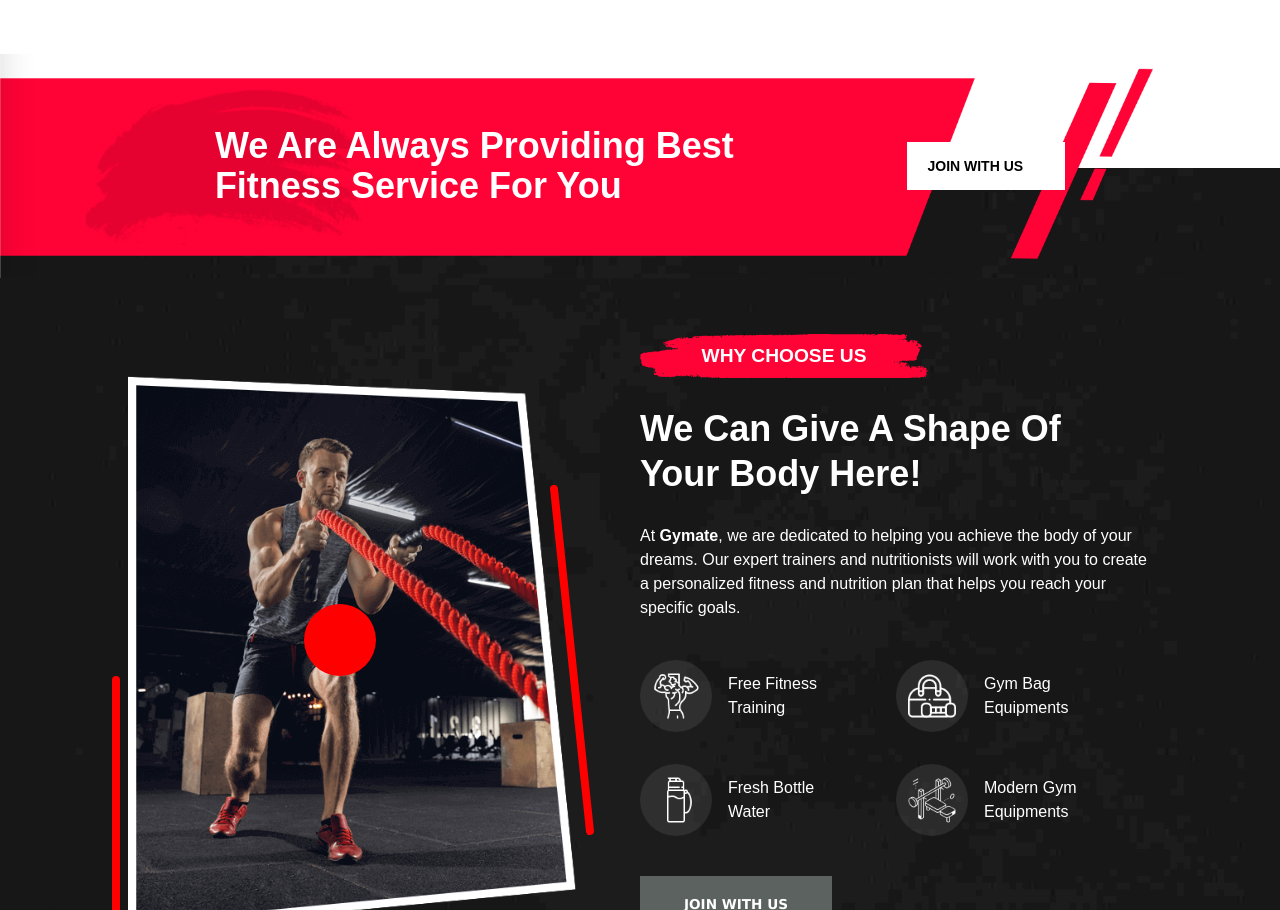
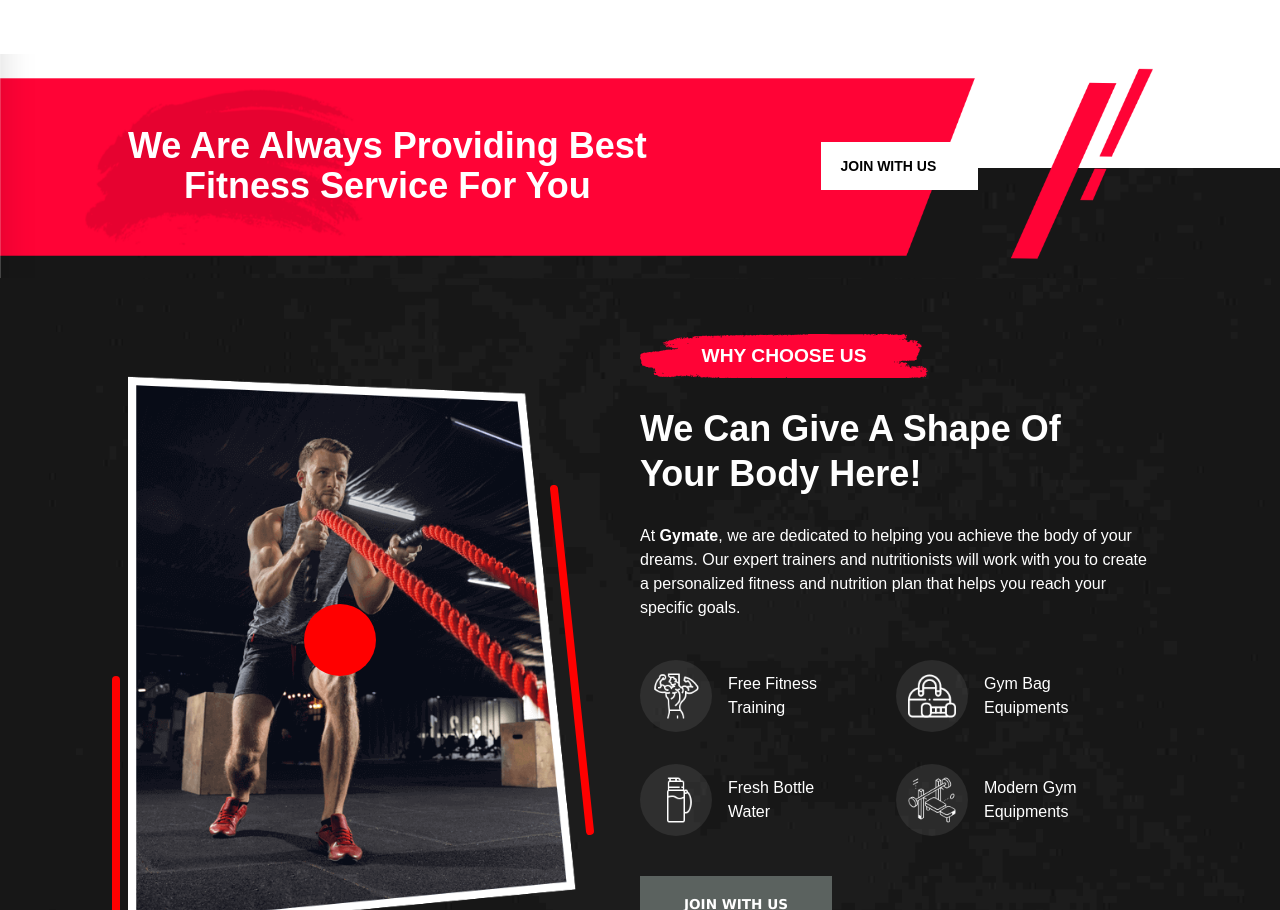
Before and after one commit to PawelWydra/Gymate-main, a React (Create React App) app: page / in a window 1280 px wide. Shown: the part 2937-3847 px from the top of the page. Built offline with nearby package versions, Linux system fonts and the light colour scheme; some icons are missing.

Commit message:
refactor: add flex property to h1 and button

```diff
--- a/src/components/join/join.jsx
+++ b/src/components/join/join.jsx
@@ -5,14 +5,15 @@ import bg from "../../assets/images/features/cta-bg.png";
 function Join() {
   return (
     <SectionContainer bg={bg}>
-      <div className="flex justify-around items-center max-w-5xl min-h-28">
-        <div className="text-xl sm:text-3xl lg:text-4xl font-semibold">
+      <div className="flex flex-wrap items-center min-h-28 gap-5 lg:gap-0">
+        <div className="flex-[1_3_0%] text-center text-2xl sm:text-3xl lg:text-4xl font-semibold min-w-fit">
           <h1 className="">
             We Are Always Providing Best
             <br /> Fitness Service For You
           </h1>
         </div>
-        <BtnWithRightArrow text={"JOIN WITH US"} />
+        <div className="flex-[1_2] min-w-80 flex justify-center"> <BtnWithRightArrow text={"JOIN WITH US"} /></div>
+
       </div>
     </SectionContainer>
   );
```
